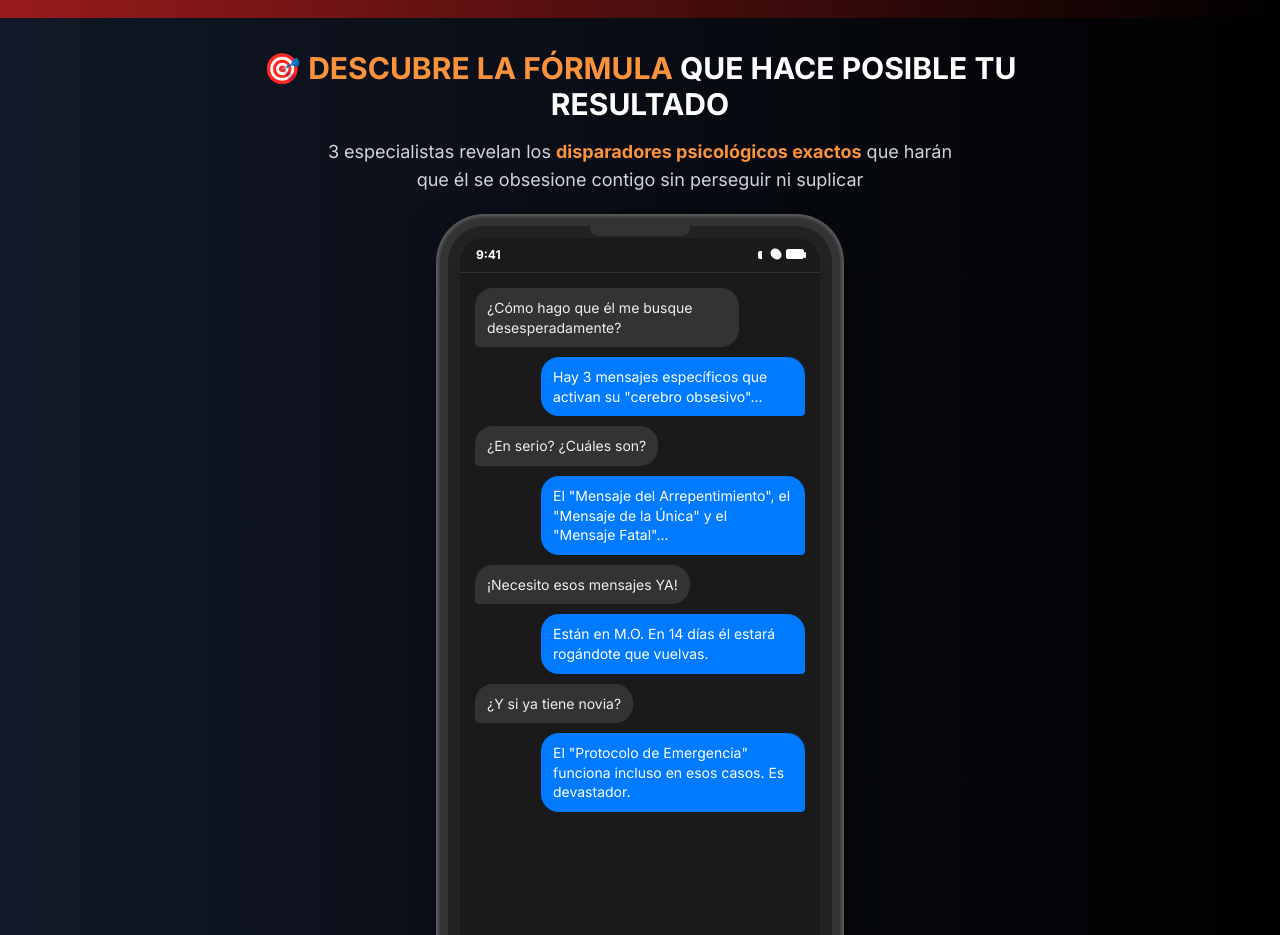
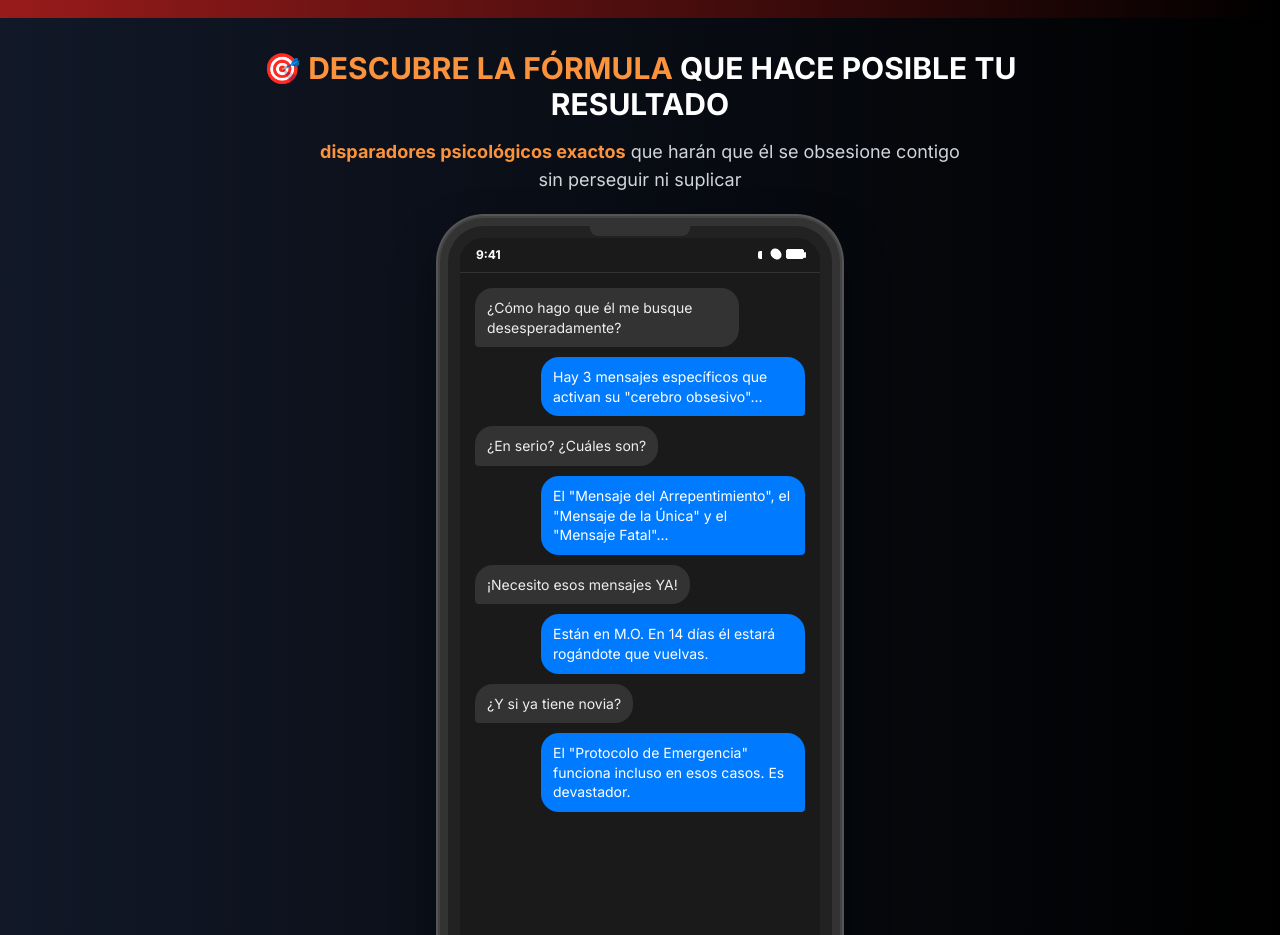
Before and after one commit to adeliaterco/mensajes-obsesivas, a Next.js app: page /resultado in a window 1280 px wide. Shown: the part 1840-2775 px from the top of the page. Built offline with nearby package versions, Linux system fonts and the light colour scheme.

Commit message:
Update page.tsx

```diff
--- a/app/resultado/page.tsx
+++ b/app/resultado/page.tsx
@@ -256,7 +256,6 @@ export default function ResultPageOptimized() {
               🎯 <span className="text-orange-400">DESCUBRE LA FÓRMULA</span> QUE HACE POSIBLE TU RESULTADO
             </h2>
             <p className="text-sm sm:text-lg text-gray-300 max-w-2xl mx-auto px-4">
-              3 especialistas revelan los{" "}
               <span className="text-orange-400 font-bold">disparadores psicológicos exactos</span> que harán que{" "}
               {getPersonalizedPronoun()} se obsesione contigo sin perseguir ni suplicar
             </p>
```
